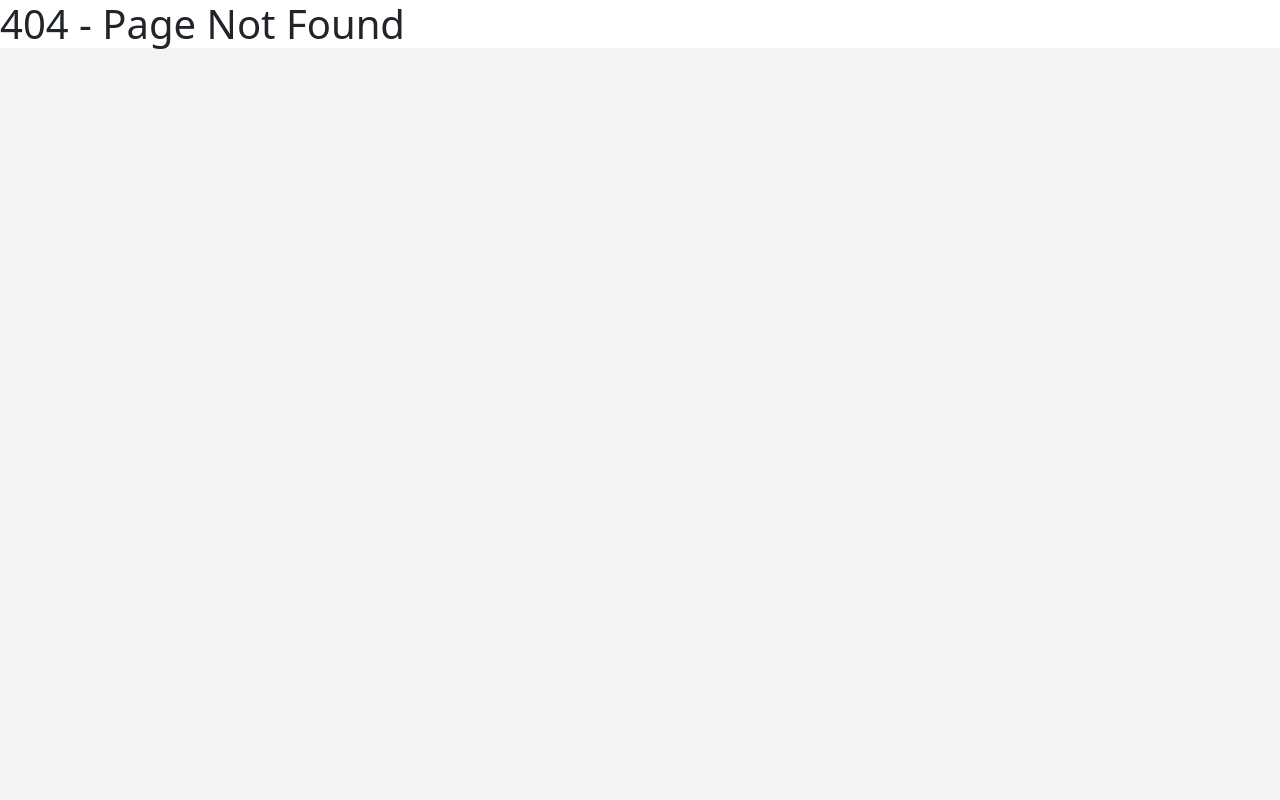
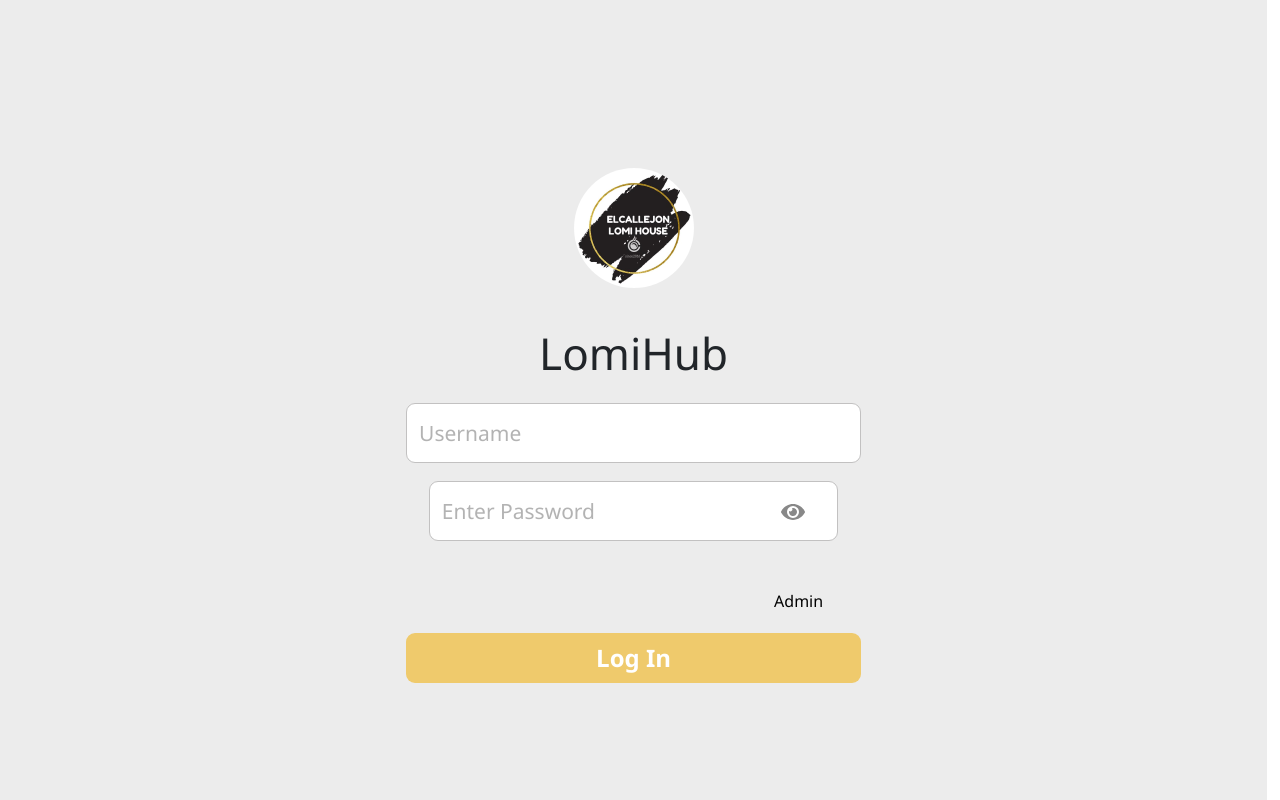
Before and after one commit to MRV-dev/IT-322-Final-Project, a React (Vite) app in the folder El-Callejon/: page /CustomerLogin in a window 1280 px wide. Before the commit this address had no page. Built offline with nearby package versions, Linux system fonts and the light colour scheme.

Commit message:
Customer-Login

```diff
--- /dev/null
+++ b/El-Callejon/pages/Customers/Customer-Login.jsx
@@ -0,0 +1,37 @@
+import {Link} from 'react-router-dom'
+import {useState} from 'react'
+import { FaEye, FaEyeSlash } from 'react-icons/fa'
+import '../Customers/customer-css/Customer-Login.css'
+import Logo from '../assets/El_Calejon.jpg'
+
+function CustomerLogin(){
+
+  const [showPassword, setShowPassword] = useState(false);
+  const togglePasswordVisibility = () => {
+    setShowPassword(prev => !prev);
+  };
+
+  return(
+    <>
+      <div className='logIn-page'>
+        <div className='logo-row'>
+          <img className='logo' src={Logo} alt="" />
+        </div>
+        <div className="Customer-Login">
+          <div className="container">
+            <h2 className='Login-Text'>LomiHub</h2>
+            <input className="username" type="text" placeholder="Username"/>
+            <div className="password-wrapper">
+              <input className="password" type={showPassword ? "text" : 'password'} placeholder="Enter Password"/>
+              <span onClick={togglePasswordVisibility} className="eye-icon">{showPassword ? <FaEyeSlash/> : <FaEye/>}</span>
+            </div>
+            <a className='nav-to-customer' href="">Admin</a>
+            <Link to="/LandingPage" className="link"><button className="btn-Login" >Log In</button></Link>
+          </div>
+        </div>
+      </div>
+    </>
+  )
+}
+
+export default CustomerLogin
--- /dev/null
+++ b/El-Callejon/pages/Customers/customer-css/Customer-Login.css
@@ -0,0 +1,127 @@
+/* LOGIN STYLE */
+.logIn-page{
+    background-color: #ECECEC;
+    width: 99vw;
+    height: 100vh;
+    display: flex;
+    flex-direction: column;
+    justify-content: center;
+    align-items: center;
+  }
+
+  .container {
+    display: flex;
+    flex-direction: column;
+    align-items: center;
+    width: 100%;
+  }
+
+
+  .logo-row {
+    margin-bottom: 2%;
+    margin-top: 4%;
+
+  }
+
+  .logo {
+    border-radius: 100%;
+    height: 120px;
+
+  }
+
+
+  .Admin-Login {
+    background-color: rgb(255, 255, 255);
+    max-width: 100%;
+    width: 700px;
+    padding: 3%;
+    padding-bottom: 2%;
+    border-radius: 40px;
+    margin-bottom: 60px;
+    display: flex;
+    flex-direction: column;
+    align-items: center;
+    text-align: center;
+  }
+
+  .link{
+    text-decoration: none;
+  }
+
+  .Login-Text {
+    font-family: 'Segoe UI', sans-serif;
+    font-size: 44px;
+    font-weight: 400;
+    margin-top: 3%;
+    margin-bottom: 5%;
+  }
+
+
+  .username, .password {
+    font-family: 'Segoe UI', sans-serif;
+    padding-left: 10px;
+    border-radius: 9px;
+    border: solid 1px rgb(194, 193, 193);
+    outline: none;
+    font-size: 21px;
+    height: 60px;
+    width: 100%;
+    max-width: 460px;
+    padding: 12px;
+    margin-bottom: 18px;
+  }
+
+  .username::placeholder,
+  .password::placeholder {
+    color: rgb(179, 179, 179);
+  }
+
+
+  .password-wrapper {
+    position: relative;
+    width: 90%;
+    max-width: 500px;
+  }
+
+
+  .eye-icon {
+    position: absolute;
+    right: 50px;
+    top: 37%;
+    left: 86%;
+    transform: translateY(-50%);
+    font-size: 24px;
+    cursor: pointer;
+    color: #888;
+  }
+
+
+  .nav-to-customer {
+    font-family: 'Segoe UI', sans-serif;
+    font-size: 16px;
+    color: black;
+    padding-top: 30px;
+    padding-left: 330px;
+    text-decoration: none;
+  }
+
+  .nav-to-customer:active {
+    text-decoration: underline;
+  }
+
+
+  .btn-Login {
+    width: 455px;
+    max-width: 100%;
+    height: 50px;
+    color: white;
+    font-family: 'Segoe UI', sans-serif;
+    font-size: 24px;
+    font-weight: bold;
+    border-radius: 9px;
+    display: block;
+    cursor: pointer;
+    background-color: #EFCA6C;
+    border: none;
+    margin-top: 20px;
+  }
--- a/El-Callejon/src/App.jsx
+++ b/El-Callejon/src/App.jsx
@@ -8,6 +8,7 @@ import Settings from '../pages/Admin/settings.jsx'
 import CustomerOrder from '../pages/Customers/customer-ordering.jsx'
 import POS from '../pages/Admin/POS.jsx'
 import 'bootstrap/dist/css/bootstrap.min.css';
+import CustomerLogin from '../pages/Customers/Customer-Login.jsx'
 
 function App() {
   return (
@@ -28,7 +29,7 @@ function App() {
           {/* Customer */}
           <Route path="/El-Callejon-Menu" element={<CustomerOrder />} />
           <Route path="/orders" element={<Orders />} />
-
+          <Route path="/CustomerLogin" element={<CustomerLogin />} />
           {/* 404 fallback route */}
           <Route path="*" element={<h1>404 - Page Not Found</h1>} />
         </Routes>
```
